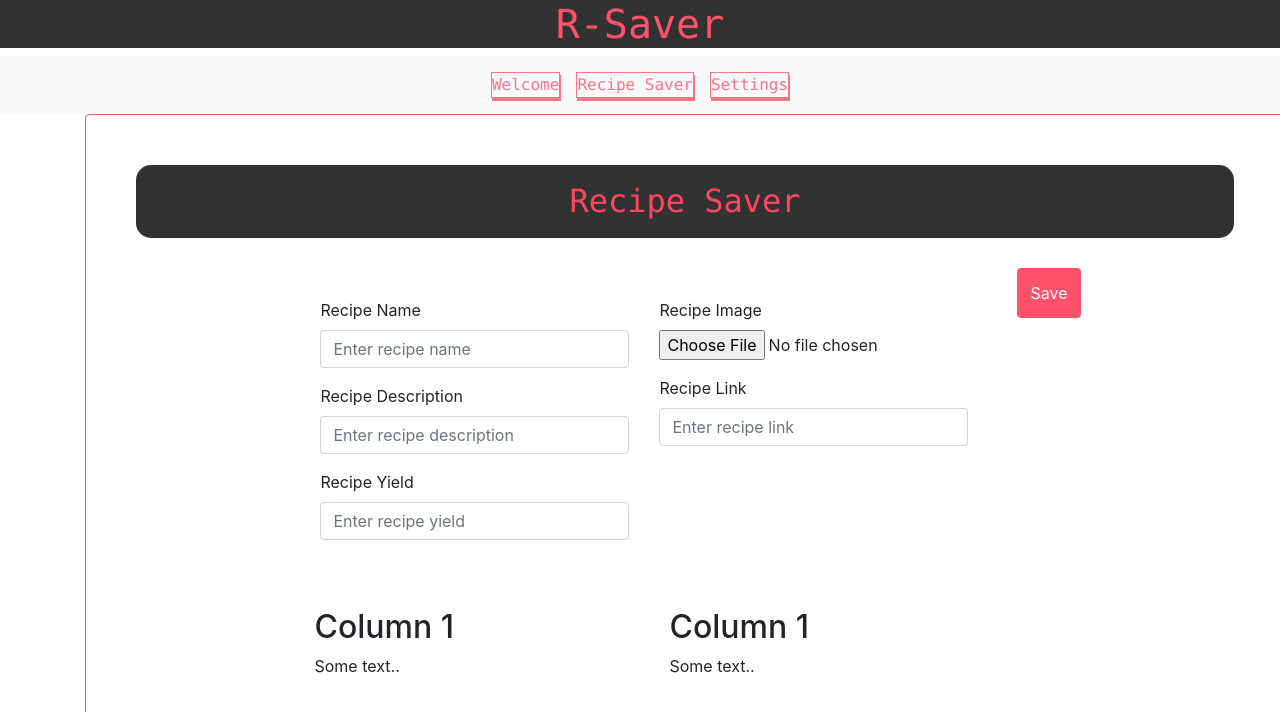
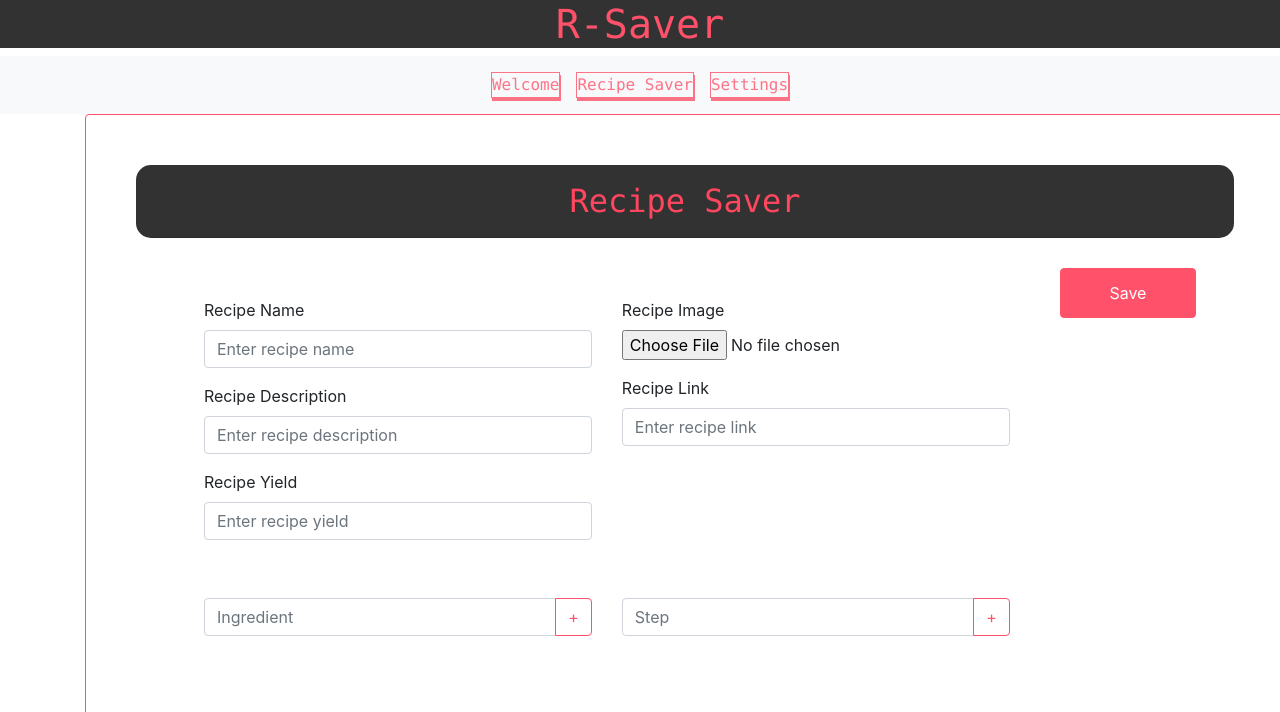
Before and after one commit to Sknoww/recipeSaver, a React (Create React App) app in the folder r-saver/: page /RecipeSaver in a window 1280 px wide. Shown: the top 712 px of the page. Built offline with nearby package versions, Linux system fonts and the light colour scheme.

Commit message:
Added Ingredient and Step Inputs

```diff
--- a/r-saver/src/App.js
+++ b/r-saver/src/App.js
@@ -6,7 +6,6 @@ import {
     BrowserRouter as Router,
     Route,
     Switch,
-    Link,
     Redirect,
 } from "react-router-dom";
 
--- a/r-saver/src/components/bundles/recipeSaver/RecipeSaverBody.jsx
+++ b/r-saver/src/components/bundles/recipeSaver/RecipeSaverBody.jsx
@@ -1,5 +1,6 @@
 import React, { Component } from "react";
 import RecipeSaverBodyTop from "./RecipeSaverBodyTop";
+import RecipeSaverBodyBottom from "./RecipeSaverBodyBottom";
 import { Button } from "react-bootstrap";
 
 //Css
@@ -10,18 +11,11 @@ class RecipeSaverBody extends Component {
     render() {
         return (
             <React.Fragment>
-                <div className="row">
+                <div className="rowRecipeSaverTop">
                     <div className="columnTop">
                         <div className="header">{<RecipeSaverBodyTop />}</div>
-                        <div className="row">
-                            <div className="column">
-                                <h2>Column 1</h2>
-                                <p>Some text..</p>
-                            </div>
-                            <div className="column">
-                                <h2>Column 1</h2>
-                                <p>Some text..</p>
-                            </div>
+                        <div className="footer">
+                            {<RecipeSaverBodyBottom />}
                         </div>
                     </div>
                     <div className="columnSaveMenu">
--- a/r-saver/src/components/bundles/recipeSaver/RecipeSaverBodyBottom.jsx
+++ b/r-saver/src/components/bundles/recipeSaver/RecipeSaverBodyBottom.jsx
@@ -1,9 +1,23 @@
-import React, { Component } from 'react';
+import React, { Component } from "react";
+import RecipeSaverBodyBottomInputs from "./RecipeSaverBodyBottomInputs";
 
 class RecipeSaverBodyBottom extends Component {
-    state = {  }
+    constructor(props) {
+        super(props);
+        this.state = {};
+    }
+
     render() {
-        return (  );
+        return (
+            <div className="inputFieldsBodyBottom">
+                <div className="columnBodyTop">
+                    <RecipeSaverBodyBottomInputs type="Ingredient" />
+                </div>
+                <div className="columnBodyTop">
+                    <RecipeSaverBodyBottomInputs type="Step" />
+                </div>
+            </div>
+        );
     }
 }
 
--- /dev/null
+++ b/r-saver/src/components/bundles/recipeSaver/RecipeSaverBodyBottomInputs.jsx
@@ -0,0 +1,118 @@
+import React, { Component } from "react";
+import { FormControl, InputGroup, Button } from "react-bootstrap";
+
+class RecipeSaverBodyBottomInputs extends Component {
+    constructor(props) {
+        super(props);
+        this.state = {
+            numIngredients: 1,
+            numSteps: 1,
+        };
+        this.handleIngredientClick = this.handleIngredientClick.bind(this);
+        this.handleStepClick = this.handleStepClick.bind(this);
+        this.generateIngredientInput = this.generateInputs.bind(this);
+    }
+
+    handleIngredientClick() {
+        const { numIngredients } = this.state;
+        this.setState({ numIngredients: numIngredients + 1 });
+        this.generateInputs(this.props.type, this.state.numIngredients);
+    }
+
+    handleStepClick() {
+        const { numSteps } = this.state;
+        this.setState({ numSteps: numSteps + 1 });
+        this.generateInputs(this.props.type, this.state.numSteps);
+    }
+
+    generateInputs(type, numInputs) {
+        let inputs = [];
+        if (numInputs === 1) {
+            inputs.push(
+                <InputGroup key={0} className="mb-3">
+                    <FormControl
+                        placeholder={type}
+                        aria-label={type}
+                        aria-describedby="basic-addon2"
+                    />
+                    <InputGroup.Append>
+                        <Button
+                            onClick={
+                                type === "Ingredient"
+                                    ? this.handleIngredientClick
+                                    : this.handleStepClick
+                            }
+                            variant="outline-primary"
+                        >
+                            +
+                        </Button>
+                    </InputGroup.Append>
+                </InputGroup>
+            );
+        } else {
+            for (let i = 0; i < numInputs; i++) {
+                if (i === 0) {
+                    inputs = [
+                        <InputGroup key={i} className="mb-3">
+                            <FormControl
+                                placeholder={type}
+                                aria-label={type}
+                                aria-describedby="basic-addon2"
+                            />
+                        </InputGroup>,
+                    ];
+                } else if (i !== numInputs - 1) {
+                    inputs.push(
+                        <InputGroup key={i} className="mb-3">
+                            <FormControl
+                                placeholder={type}
+                                aria-label={type}
+                                aria-describedby="basic-addon2"
+                            />
+                        </InputGroup>
+                    );
+                } else {
+                    inputs.push(
+                        <InputGroup key={i} className="mb-3">
+                            <FormControl
+                                placeholder={type}
+                                aria-label={type}
+                                aria-describedby="basic-addon2"
+                            />
+                            <InputGroup.Append>
+                                <Button
+                                    onClick={
+                                        type === "Ingredient"
+                                            ? this.handleIngredientClick
+                                            : this.handleStepClick
+                                    }
+                                    variant="outline-primary"
+                                >
+                                    +
+                                </Button>
+                            </InputGroup.Append>
+                        </InputGroup>
+                    );
+                }
+            }
+        }
+        return inputs;
+    }
+
+    generateStepInput() {}
+
+    render() {
+        return (
+            <React.Fragment>
+                {this.generateInputs(
+                    this.props.type,
+                    this.props.type === "Ingredient"
+                        ? this.state.numIngredients
+                        : this.state.numSteps
+                )}
+            </React.Fragment>
+        );
+    }
+}
+
+export default RecipeSaverBodyBottomInputs;
--- a/r-saver/src/components/bundles/recipeSaver/RecipeSaverBodyTop.jsx
+++ b/r-saver/src/components/bundles/recipeSaver/RecipeSaverBodyTop.jsx
@@ -1,5 +1,5 @@
 import React, { Component } from "react";
-import { Form, FormControl, Button } from "react-bootstrap";
+import { Form } from "react-bootstrap";
 
 import "../../../css/RecipeSaver.css";
 
@@ -7,7 +7,7 @@ class RecipeSaverBodyTop extends Component {
     state = {};
     render() {
         return (
-            <div>
+            <div className="inputFieldsBodyTop">
                 <div className="columnBodyTop">
                     <Form>
                         <Form.Group>
@@ -34,6 +34,7 @@ class RecipeSaverBodyTop extends Component {
                     </Form>
                 </div>
                 <div className="columnBodyTop">
+                    <Form>
                         <Form.Group>
                             <Form.Label>Recipe Image</Form.Label>
                             <Form.File id="recipeImage" />
@@ -45,6 +46,7 @@ class RecipeSaverBodyTop extends Component {
                                 placeholder="Enter recipe link"
                             />
                         </Form.Group>
+                    </Form>
                 </div>
             </div>
         );
--- a/r-saver/src/css/RecipeSaver.css
+++ b/r-saver/src/css/RecipeSaver.css
@@ -14,7 +14,7 @@
 
 .columnTop {
     float: left;
-    width: 90%;
+    width: 85%;
     padding: 25px;
     height: 300px; /* Should be removed. Only for demonstration */
 }
@@ -23,9 +23,27 @@
     display: flex;
     justify-content: right;
     float: right;
-    width: 10%;
+    width: 15%;
     padding: 10px;
     height: 300px; /* Should be removed. Only for demonstration */
+}
+
+.rowRecipeSaverTop {
+    display: flex;
+    justify-content: right;
+    width: 90%;
+}
+
+.inputFieldsBodyTop {
+    display: flex;
+    justify-content: right;
+    width: 100%;
+}
+
+.inputFieldsBodyBottom {
+    display: flex;
+    justify-content: right;
+    width: 100%;
 }
 
 .header {
@@ -33,6 +51,14 @@
     justify-content: center;
 }
 
+.footer {
+    display: flex;
+    justify-content: center;
+}
+
 .saveButton {
+    display: flex;
+    justify-content: center;
+    width: 100%;
     height: 50px;
 }
--- a/r-saver/src/pages/404.jsx
+++ b/r-saver/src/pages/404.jsx
@@ -1,4 +1,4 @@
-import React, { Component } from "react";
+import React from "react";
 
 const NotFoundPage = () => {
     return (
```
Lines whose indentation alone changed are shown as unchanged.
